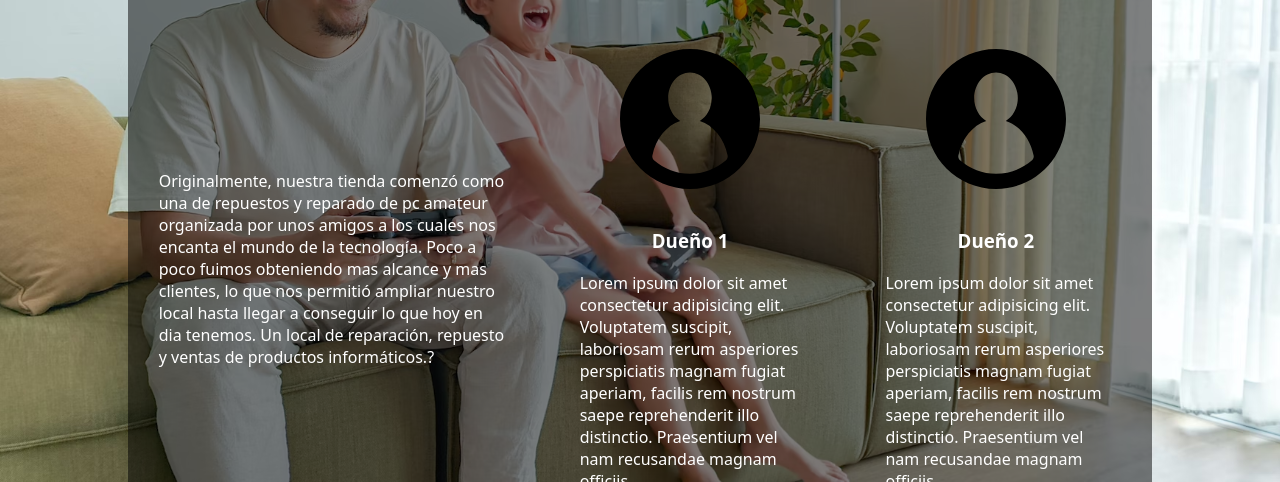
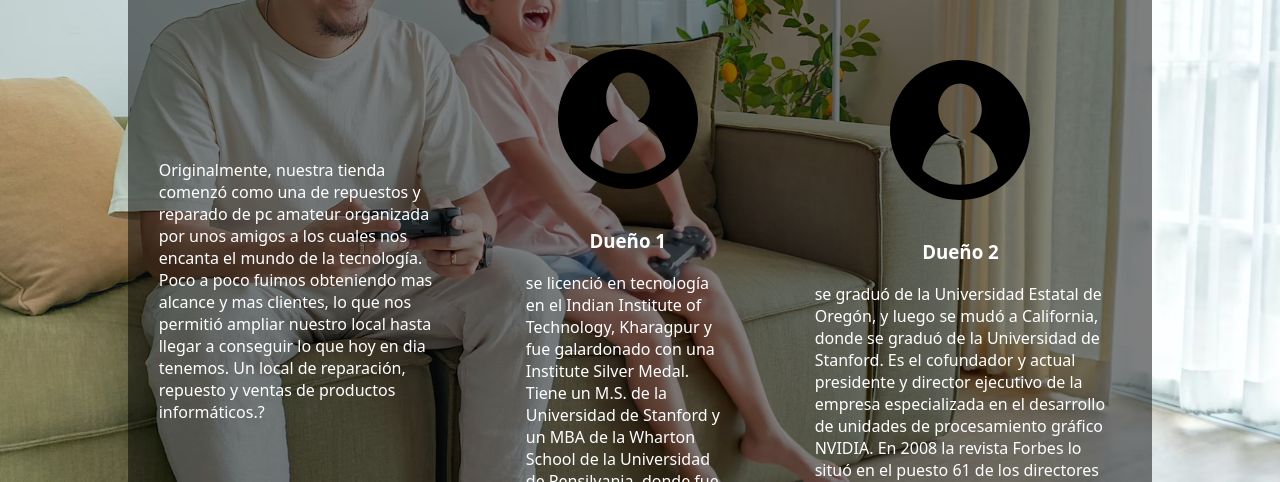
Before and after one commit to marianowo7/PreEntrega3Medina, a website: page pages/nostros.html in a window 1280 px wide. Shown: the part 318-800 px from the top of the page. Drawn offline with Linux system fonts and the light colour scheme.

Commit message:
html fix

```diff
--- a/pages/nostros.html
+++ b/pages/nostros.html
@@ -67,10 +67,11 @@
               </div>
               <h3 class="user_nosotros-name">Dueño 1</h3>
               <p>
-                Lorem ipsum dolor sit amet consectetur adipisicing elit.
-                Voluptatem suscipit, laboriosam rerum asperiores perspiciatis
-                magnam fugiat aperiam, facilis rem nostrum saepe reprehenderit
-                illo distinctio. Praesentium vel nam recusandae magnam officiis.
+                se licenció en tecnología en el Indian Institute of Technology,
+                Kharagpur y fue galardonado con una Institute Silver Medal.
+                Tiene un M.S. de la Universidad de Stanford y un MBA de la
+                Wharton School de la Universidad de Pensilvania, donde fue
+                nombrado Académico Siebel.
               </p>
             </div>
           </div>
@@ -85,10 +86,13 @@
               </div>
               <h3 class="user_nosotros-name">Dueño 2</h3>
               <p>
-                Lorem ipsum dolor sit amet consectetur adipisicing elit.
-                Voluptatem suscipit, laboriosam rerum asperiores perspiciatis
-                magnam fugiat aperiam, facilis rem nostrum saepe reprehenderit
-                illo distinctio. Praesentium vel nam recusandae magnam officiis.
+                se graduó de la Universidad Estatal de Oregón, y luego se mudó a
+                California, donde se graduó de la Universidad de Stanford. Es el
+                cofundador y actual presidente y director ejecutivo de la
+                empresa especializada en el desarrollo de unidades de
+                procesamiento gráfico NVIDIA. En 2008 la revista Forbes lo situó
+                en el puesto 61 de los directores ejecutivos mejor pagados de
+                los Estados Unidos.
               </p>
             </div>
           </div>
```
